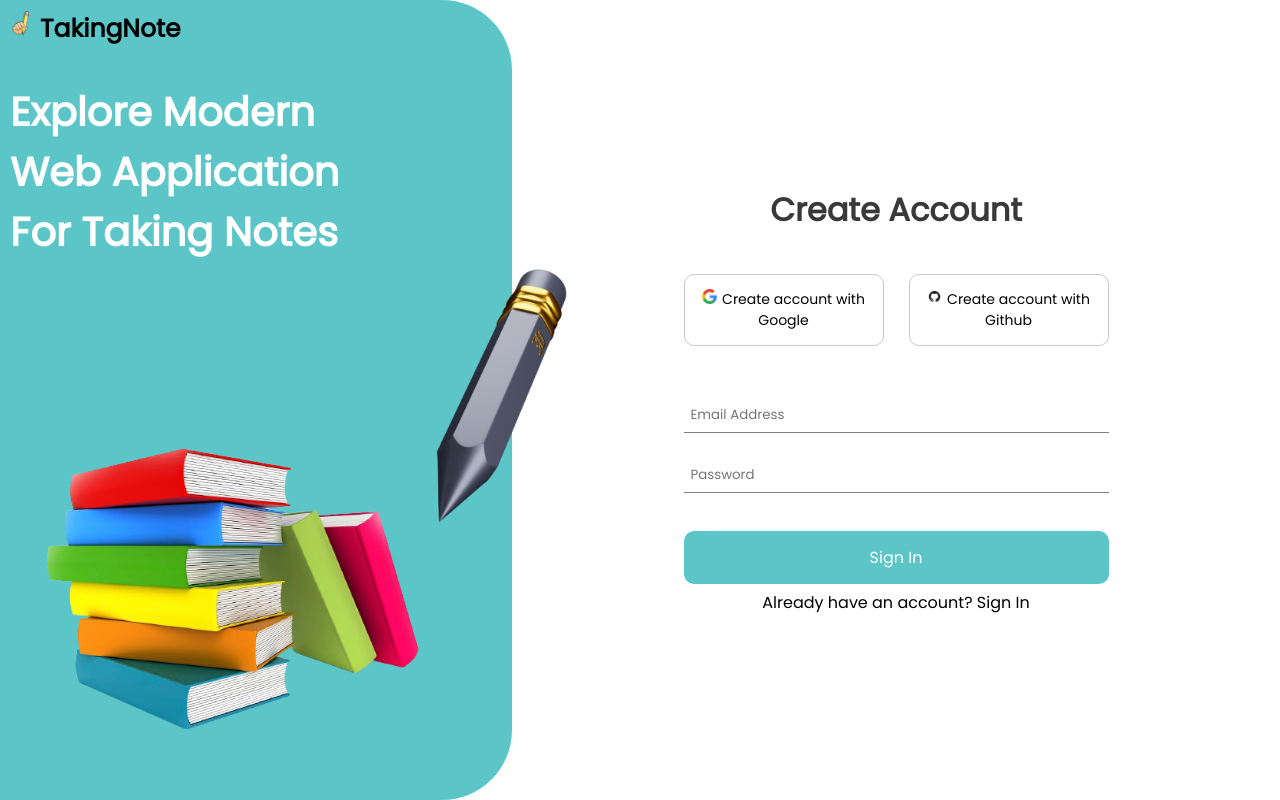
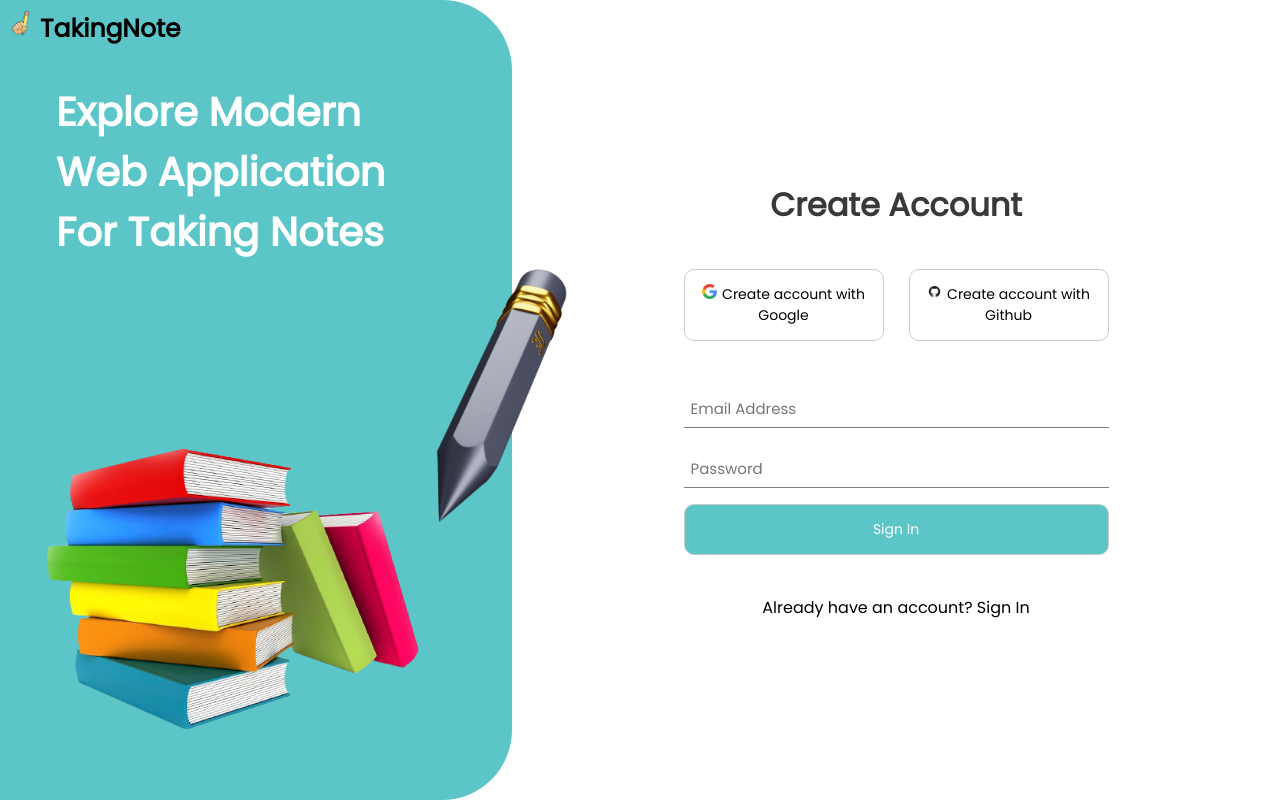
Before and after one commit to PrinceNarteh/evernote-clone, a React (Create React App) app in the folder web/: page /signin in a window 1280 px wide. Built offline with nearby package versions, Linux system fonts and the light colour scheme.

Commit message:
styles Button

```diff
--- a/web/src/pages/SignIn.tsx
+++ b/web/src/pages/SignIn.tsx
@@ -1,9 +1,9 @@
 import { gql, useMutation } from "@apollo/client";
 import styled from "@emotion/styled";
-import { FormEvent, useState, ChangeEvent } from "react";
+import { ChangeEvent, FormEvent, useState } from "react";
+import { Link, useNavigate } from "react-router-dom";
 import { GENERICS } from "../components/GlobalStyle";
-import Wrapper from "../components/Wrapper";
-import { Link, useNavigate } from "react-router-dom";
+import { Button } from "../styles";
 
 const SIGN_IN_MUTATION = gql`
   mutation ($data: UserInput!) {
@@ -59,7 +59,7 @@ const SignIn = () => {
         <div className="form-wrapper">
           <h1>Create Account</h1>
           <div className="links">
-            <button type="button" id="btn-1">
+            <Button type="button" id="btn-1">
               <a href="https://www.google.com">
                 <img
                   src="google.png"
@@ -69,8 +69,8 @@ const SignIn = () => {
                 />
                 Create account with Google
               </a>
-            </button>
-            <button type="button">
+            </Button>
+            <Button type="button">
               <a href="https://www.github.com">
                 <img
                   src="github.png"
@@ -80,14 +80,30 @@ const SignIn = () => {
                 />
                 Create account with Github
               </a>
-            </button>
+            </Button>
           </div>
+          {error && <p className="error">{error.message}</p>}
           <form onSubmit={onSubmitHandler}>
-            <input type="email" placeholder="Email Address" />
+            <input
+              type="email"
+              name="email"
+              placeholder="Email Address"
+              value={form.email}
+              onChange={onChangeHandler}
+            />
             <br />
-            <input type="password" placeholder="Password" />
+            <input
+              type="password"
+              name="password"
+              placeholder="Password"
+              value={form.password}
+              onChange={onChangeHandler}
+            />
             <br />
-            <input type="submit" value="Sign In" />
+
+            <Button backgroundColor={`${GENERICS.primaryColor}`} fullWidth>
+              Sign In
+            </Button>
             <br />
           </form>
           <span>
@@ -130,6 +146,7 @@ const FormWrapper = styled("div")`
         width: 40rem;
         font-size: 4rem;
         color: #fff;
+        margin: 0 auto;
       }
 
       #hero-img {
@@ -159,6 +176,11 @@ const FormWrapper = styled("div")`
     text-align: center;
     position: relative;
 
+    .error {
+      font-size: 1.6rem;
+      color: crimson;
+    }
+
     .form-wrapper {
       h1 {
         font-size: 3.2rem;
@@ -166,16 +188,7 @@ const FormWrapper = styled("div")`
         margin-bottom: 4rem;
       }
 
-      button {
-        width: 20rem;
-        padding: 1.4rem;
-        font-size: 1.4rem;
-        background: transparent;
-        border: 1px solid #cac9c9;
-        outline: none;
-        border-radius: 1rem;
-        margin: 0 0 4rem;
-
+      & button {
         img {
           width: 15px;
           height: auto;
@@ -201,6 +214,7 @@ const FormWrapper = styled("div")`
         padding: 0.7rem;
         border: none;
         outline: none;
+        font-size: 1.5rem;
         border-bottom: 1px solid #7e7e7e;
       }
 
--- /dev/null
+++ b/web/src/styles/Button.tsx
@@ -0,0 +1,31 @@
+import styled from "@emotion/styled";
+import { css } from "@emotion/react";
+
+interface ButtonProps {
+  fullWidth?: boolean;
+  backgroundColor?: string;
+}
+
+export const Button = styled.button<ButtonProps>`
+  width: 20rem;
+  padding: 1.4rem;
+  font-size: 1.4rem;
+  border: 1px solid #cac9c9;
+  outline: none;
+  border-radius: 1rem;
+  margin: 0 0 4rem;
+  background-color: transparent;
+
+  ${({ backgroundColor }) =>
+    backgroundColor &&
+    css`
+      background-color: ${backgroundColor};
+      color: #fff;
+    `};
+
+  ${({ fullWidth }) =>
+    fullWidth &&
+    css`
+      width: 100%;
+    `}
+`;
--- /dev/null
+++ b/web/src/styles/index.ts
@@ -0,0 +1 @@
+export { Button } from "./Button";
```
